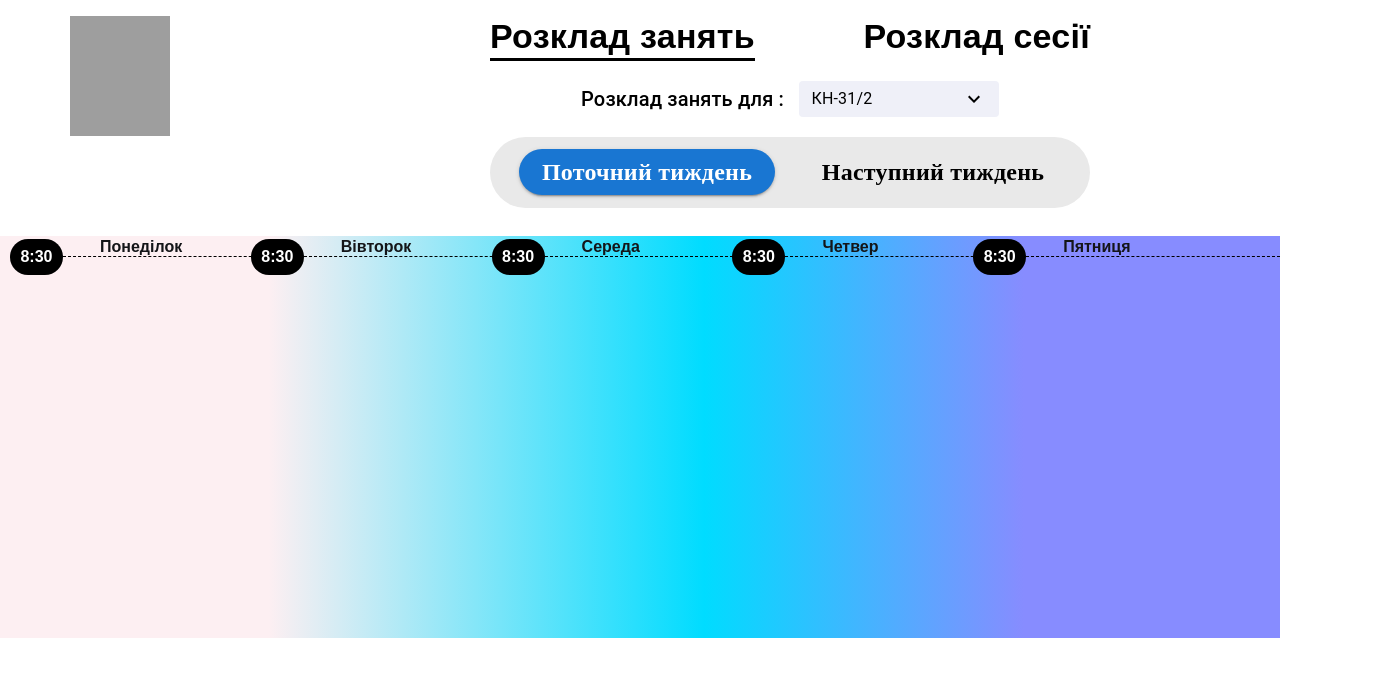
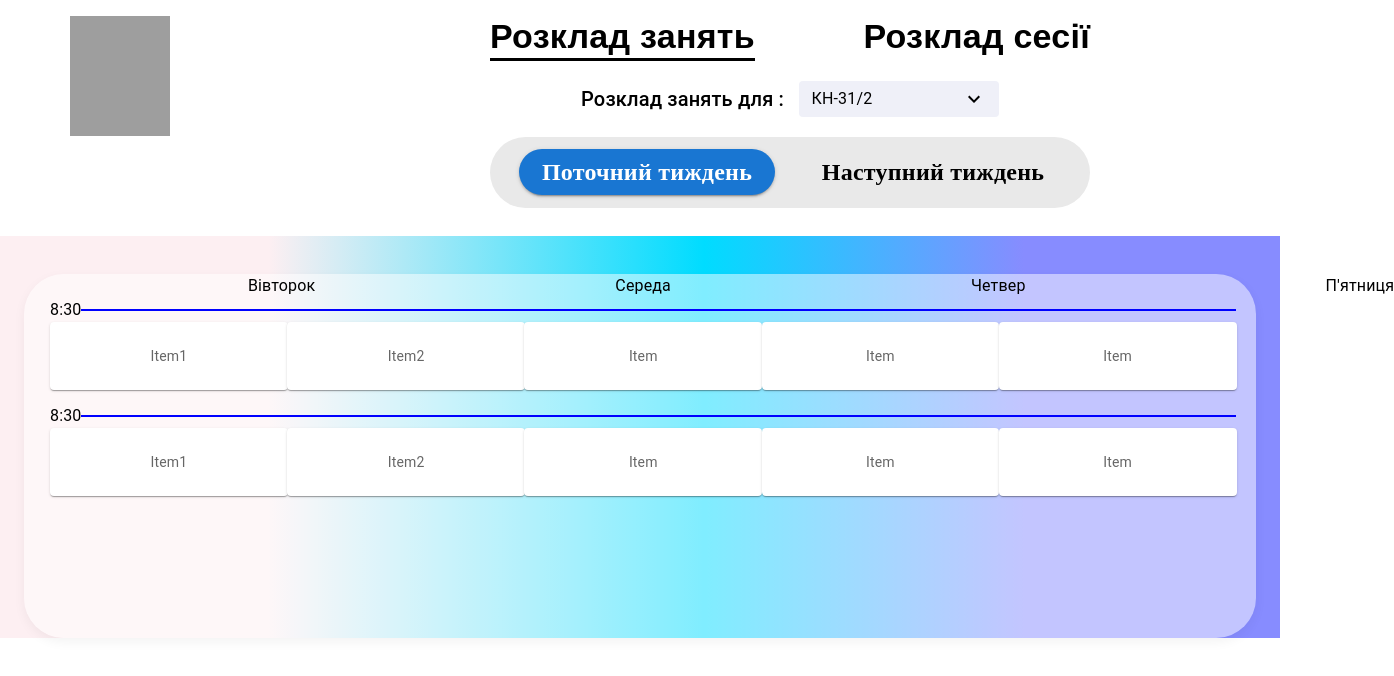
Before and after one commit to VyacheslavKolos/nltu-schedule-ReactTS, a React (Create React App) app: page / in a window 1280 px wide. Shown: the top 676 px of the page, 1394 px wide, since content can reach past the window. Built offline with nearby package versions, Linux system fonts and the light colour scheme; grey boxes are pictures that could not be loaded.

Commit message:
some success

```diff
--- a/src/components/ScheduleGrid/ScheduleGrid.tsx
+++ b/src/components/ScheduleGrid/ScheduleGrid.tsx
@@ -1,151 +1,166 @@
-// import * as React from 'react';
-// import {styled} from '@mui/material/styles';
-// import Box from '@mui/material/Box';
-// import Paper from '@mui/material/Paper';
-// import Grid from '@mui/material/Grid';
-// import {Stack, Typography} from "@mui/material";
-//
-// const Item = styled(Paper)(({theme}) => ({
-//     backgroundColor: theme.palette.mode === 'dark' ? '#1A2027' : '#fff',
-//     ...theme.typography.body2,
-//     padding: theme.spacing(3),
-//     textAlign: 'center',
-//     color: theme.palette.text.secondary,
-//     width: '80%'
-// }));
-//
-// function FormRow() {
-//     return (
-//         <React.Fragment>
-//             <Stack flexDirection={'column'} width={'100%'} pb={'30px'}>
-//                 8:30
-//                 ------
-//                 <Stack flexDirection={'row'}>
-//
-//                     <Grid item xs={2.4}>
-//                         <Item>Item1</Item>
-//                     </Grid>
-//                     <Grid item xs={2.4}>
-//                         <Item>Item2</Item>
-//                     </Grid>
-//                     <Grid item xs={2.4}>
-//                         <Item>Item</Item>
-//                     </Grid>
-//                     <Grid item xs={2.4}>
-//                         <Item>Item</Item>
-//                     </Grid>
-//                     <Grid item xs={2.4}>
-//                         <Item>Item</Item>
-//                     </Grid></Stack>
-//
-//             </Stack>
-//         </React.Fragment>
-//     );
-// }
-//
-// const ScheduleGrid = () => {
-//     return (
-//         <Box p={'48px 20px 7rem 50px'} m={'36px 24px 64px'} sx={{
-//             borderRadius: '40px',
-//             bgcolor: 'rgba(255, 255, 255, 0.5)',
-//             boxShadow: 'rgb(0 0 0 / 5%) 0px 4px 12px',
-//             flexGrow: 1
-//         }}>
-//             <Grid container spacing={1}>
-//
-//                 <Grid container item spacing={6}>
-//                    <Stack flexDirection={'row'} gap={'230px'}>
-//                        <Typography>Понеділок</Typography>
-//                        <Typography>Понеділок</Typography>
-//                        <Typography>Понеділок</Typography>
-//                        <Typography>Понеділок</Typography>
-//                        <Typography>Понеділок</Typography>
-//                    </Stack>
-//                 </Grid>
-//
-//                 <Grid container item spacing={3}>
-//                     <FormRow/>
-//                 </Grid>
-//
-//
-//
-//                 <Grid container item spacing={3}>
-//                     <FormRow/>
-//                 </Grid>
-//
-//
-//                 <Grid container item spacing={3}>
-//                     <FormRow/>
-//                 </Grid>
-//
-//
-//                 <Grid container item spacing={3}>
-//                     <FormRow/>
-//                 </Grid>
-//
-//
-//                 <Grid container item spacing={3}>
-//                     <FormRow/>
-//                 </Grid>
-//
-//             </Grid>
-//         </Box>
-//     );
-// }
-//
-// export default ScheduleGrid;
+import * as React from 'react';
+import {styled} from '@mui/material/styles';
+import Box from '@mui/material/Box';
+import Paper from '@mui/material/Paper';
+import Grid from '@mui/material/Grid';
+import {Stack, Typography} from "@mui/material";
+import {NumeratorLessonsSchedule} from "../../data/lessonsSchedule/lessonsSchedule";
 
+const Item = styled(Paper)(({theme}) => ({
+    backgroundColor: theme.palette.mode === 'dark' ? '#1A2027' : '#fff',
+    ...theme.typography.body2,
+    padding: theme.spacing(3),
+    textAlign: 'center',
+    color: theme.palette.text.secondary,
+    width: '80%'
+}));
 
-import React from 'react';
-import {Box} from "@mui/material";
-import {NumeratorLessonsSchedule} from "../../data/lessonsSchedule/lessonsSchedule";
+function FormRow() {
+    return (
+        <React.Fragment>
+            <Stack flexDirection={'column'} width={'100%'} pb={'30px'}>
+                <Stack direction={'row'} alignItems={'center'}>
+                    <Typography>8:30</Typography>
+                    <Box bgcolor={'blue'} width={'100%'} height={'2px'}></Box>
+                </Stack>
+
+                <Stack flexDirection={'row'}>
+
+                    <Grid item xs={2.4}>
+                        <Item>Item1</Item>
+                    </Grid>
+                    <Grid item xs={2.4}>
+                        <Item>Item2</Item>
+                    </Grid>
+                    <Grid item xs={2.4}>
+                        <Item>Item</Item>
+                    </Grid>
+                    <Grid item xs={2.4}>
+                        <Item>Item</Item>
+                    </Grid>
+                    <Grid item xs={2.4}>
+                        <Item>Item</Item>
+                    </Grid></Stack>
+
+            </Stack>
+        </React.Fragment>
+    );
+}
 
 const ScheduleGrid = () => {
 
     const {group, schedule} = NumeratorLessonsSchedule[0];
 
+    schedule.map(day=> day.lessons.map(less=> console.log(less.info)))
+
+
     return (
-        <Box height={400} display={'grid'}
-             sx={{pl: '100px', position: 'relative', gridTemplateColumns: 'repeat(5, 1fr)', gap: '10px 1.5rem'}}>
-            {
-                schedule.map(day => (
-                    <Box>
-                        <Box sx={{fontWeight: 600, fontSize: '16px', zIndex: 2, color: 'rgb(20, 21, 24);'}}>
-                            {day.day}
-                        </Box>
+        <Box p={'48px 20px 7rem 50px'} m={'36px 24px 64px'} sx={{
+            borderRadius: '40px',
+            bgcolor: 'rgba(255, 255, 255, 0.5)',
+            boxShadow: 'rgb(0 0 0 / 5%) 0px 4px 12px',
+            flexGrow: 1
+        }}>
+            <Grid container spacing={1}>
 
-                        <Box sx={{position: 'relative', alignSelf: 'start', gridColumn: '1 / -1'}}>
-                            <Box left={'-90px'} right={'0px'} top={'-17px'} position={'absolute'}
-                                 sx={{display: 'flex', alignItems: 'center'}}>
-                                <Box sx={{
-                                    width: '64px',
-                                    height: '36px',
-                                    background: 'black',
-                                    borderRadius: '42px',
-                                    color: 'white',
-                                    fontWeight: 600,
-                                    display: 'flex',
-                                    alignItems: 'center',
-                                    justifyContent: 'center'
-                                }}>
-                                    {day.lessons.map(time => (
-                                        <p>8:30</p>
-                                    ))}
-                                </Box>
-                                <Box sx={{
-                                    borderTop: '1px dashed rgb(20, 21, 24)', borderTopWidth: '1px',
-                                    borderTopStyle: 'dashed', borderTopColor: 'black', width: '100%'
-                                }}>
-                                </Box>
-                            </Box>
-                        </Box>
-                    </Box>
+                <Grid container item spacing={6}>
+                    <Stack flexDirection={'row'} gap={'300px'} width={'100%'} justifyContent={'center'}>
+                        <Typography>Понеділок</Typography>
+                        <Typography>Вівторок</Typography>
+                        <Typography>Середа</Typography>
+                        <Typography>Четвер</Typography>
+                        <Typography>П'ятниця</Typography>
+                    </Stack>
+                </Grid>
 
-                ))
-            }
+                {schedule.map(day=>(
+                    <Grid container item spacing={3} key={day.day}>
+                        <FormRow/>
+                    </Grid>
+                ))}
 
+                {/*<Grid container item spacing={3}>*/}
+                {/*    <FormRow/>*/}
+                {/*</Grid>*/}
+
+
+                {/*<Grid container item spacing={3}>*/}
+                {/*    <FormRow/>*/}
+                {/*</Grid>*/}
+
+
+                {/*<Grid container item spacing={3}>*/}
+                {/*    <FormRow/>*/}
+                {/*</Grid>*/}
+
+
+                {/*<Grid container item spacing={3}>*/}
+                {/*    <FormRow/>*/}
+                {/*</Grid>*/}
+
+
+                {/*<Grid container item spacing={3}>*/}
+                {/*    <FormRow/>*/}
+                {/*</Grid>*/}
+
+            </Grid>
         </Box>
     );
-};
+}
 
 export default ScheduleGrid;
+
+
+// import React from 'react';
+// import {Box} from "@mui/material";
+// import {NumeratorLessonsSchedule} from "../../data/lessonsSchedule/lessonsSchedule";
+//
+// const ScheduleGrid = () => {
+//
+//     const {group, schedule} = NumeratorLessonsSchedule[0];
+//
+//     return (
+//         <Box height={400} display={'grid'}
+//              sx={{pl: '100px', position: 'relative', gridTemplateColumns: 'repeat(5, 1fr)', gap: '10px 1.5rem'}}>
+//             {
+//                 schedule.map(day => (
+//                     <Box>
+//                         <Box sx={{fontWeight: 600, fontSize: '16px', zIndex: 2, color: 'rgb(20, 21, 24);'}}>
+//                             {day.day}
+//                         </Box>
+//
+//                         <Box sx={{position: 'relative', alignSelf: 'start', gridColumn: '1 / -1'}}>
+//                             <Box left={'-90px'} right={'0px'} top={'-17px'} position={'absolute'}
+//                                  sx={{display: 'flex', alignItems: 'center'}}>
+//                                 <Box sx={{
+//                                     width: '64px',
+//                                     height: '36px',
+//                                     background: 'black',
+//                                     borderRadius: '42px',
+//                                     color: 'white',
+//                                     fontWeight: 600,
+//                                     display: 'flex',
+//                                     alignItems: 'center',
+//                                     justifyContent: 'center'
+//                                 }}>
+//                                     {day.lessons.map(time => (
+//                                         <p>8:30</p>
+//                                     ))}
+//                                 </Box>
+//                                 <Box sx={{
+//                                     borderTop: '1px dashed rgb(20, 21, 24)', borderTopWidth: '1px',
+//                                     borderTopStyle: 'dashed', borderTopColor: 'black', width: '100%'
+//                                 }}>
+//                                 </Box>
+//                             </Box>
+//                         </Box>
+//                     </Box>
+//
+//                 ))
+//             }
+//
+//         </Box>
+//     );
+// };
+//
+// export default ScheduleGrid;
--- a/src/data/lessonsSchedule/lessonsSchedule.ts
+++ b/src/data/lessonsSchedule/lessonsSchedule.ts
@@ -6,62 +6,57 @@ export const NumeratorLessonsSchedule : IGroup[] = [
         group: 'Kn31-1',
         schedule: [{
             day: 'Понеділок',
-            lessons: [{
-                '8:30': null,
-                '10:20': {
+            lessons: [
+                {time:'8:30', info: null},
+                {time:'10:20', info: {
                         name: "Системний аналіз",
                         teacher: 'Олянишен Т.В.',
                         link: 'https://meet.google.com/axj-aato-eyd?authuser=1',
                         type: 'Лекція'
-                },
-                '12:10': {
+                    }},
+                {time:'12:10', info: {
                         name: "Веб-технології та веб-дизайн",
                         teacher: 'Олянишен Т.В.',
                         link: 'https://meet.google.com/axj-aato-eyd?authuser=1',
                         type: 'Лекція'
-                },
-                '14:30': null,
-                '16:20': null,
-            },
-            ]
+                    }},
+                {time:'14:30', info: null},
+                {time:'16:20', info: null},
+            ],
         },
             {
                 day: 'Вівторок',
-                lessons: [{
-                    '8:30': {
-                        name: "Програмування мобільних систем ",
-                        teacher: 'Сало М.Ф.',
-                        link: 'https://meet.google.com/mab-hbgx-eyq?pli=1&authuser=1',
+                lessons: [
+                    {time:'8:30', info: null},
+                    {time:'10:20', info: {
+                            name: "Системний аналіз",
+                            teacher: 'Олянишен Т.В.',
+                            link: 'https://meet.google.com/axj-aato-eyd?authuser=1',
                             type: 'Лекція'
+                        }},
+                    {time:'12:10', info: {
+                            name: "Веб-технології та веб-дизайн",
+                            teacher: 'Олянишен Т.В.',
+                            link: 'https://meet.google.com/axj-aato-eyd?authuser=1',
+                            type: 'Лекція'
+                        }},
+                    {time:'14:30', info: null},
+                    {time:'16:20', info: null},
+                ],
+
             },
-                    '10:20': {
-                        name: "ШНМ (архітектура, застосування, навчання)",
-                        teacher: 'Шиманський В.М.',
-                        link: 'https://meet.google.com/aqh-uymy-kia?pli=1&authuser=1',
-                        type: 'Лекція'
-                    },
-                    '12:10': {
-                        name: "Моделювання систем ",
-                        teacher: 'Крошний І.М.',
-                        link: 'https://meet.google.com/qhq-akrw-pdr?pli=1&authuser=1',
-                        type: 'Лекція'
-                    },
-                    '16:20': null,
-                },
-                ]
-            },
-            {
-                day: 'Cереда',
-                lessons:[{}]
-            },
-            {
-                day: 'Четвер',
-                lessons:[{}]
-            },
-            {
-                day: 'Пятниця',
-                lessons:[{}]
-            }
+            // {
+            //     day: 'Cереда',
+            //     lessons:{}
+            // },
+            // {
+            //     day: 'Четвер',
+            //     lessons:{}
+            // },
+            // {
+            //     day: 'Пятниця',
+            //     lessons:{}
+            // }
             ]
     }
 ]
--- a/src/interfaces/Group.interface.ts
+++ b/src/interfaces/Group.interface.ts
@@ -5,10 +5,12 @@ export interface IGroup {
 
 interface IDay {
     day: string;
-    lessons: [Record<string, null | ILesson>];
+    lessons: {time:string, info:null | ILesson}[]
+
 }
 
 interface ILesson {
+
     name: string;
     teacher: string;
     link: string;
```
Lines whose indentation alone changed are shown as unchanged.
